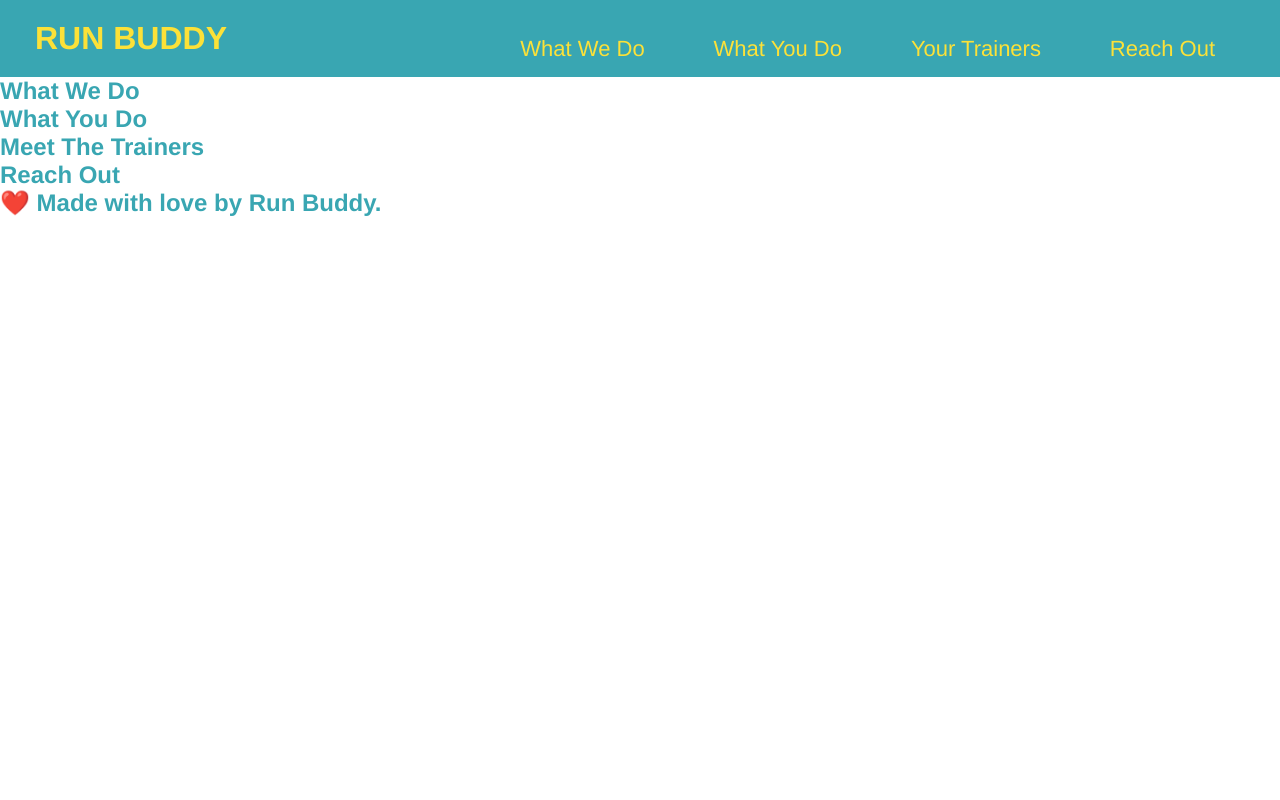
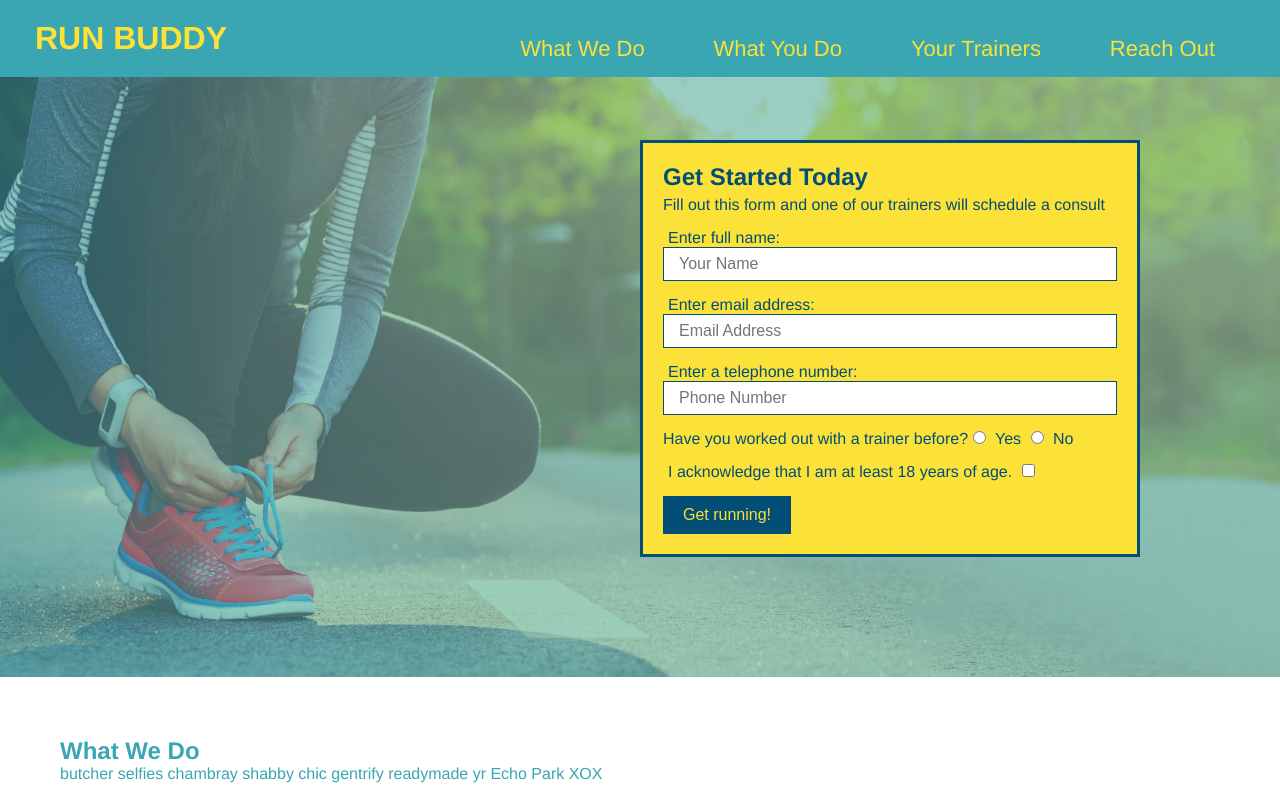
Before and after one commit to dgomez88/run-buddy, a plain HTML site: page index.html in a window 1280 px wide. Shown: the top 800 px of the page. Drawn offline with Linux system fonts and the light colour scheme.

Commit message:
add what you do icons

```diff
--- a/assets/style.css
+++ b/assets/style.css
@@ -1,6 +1,7 @@
 *{
     margin: 0;
     padding: 0;
+    box-sizing: border-box;
 }
 
 body {
@@ -43,3 +44,87 @@ header nav ul li a {
     font-weight: lighter;
     font-size: 22px;
 }
+
+footer {
+    background-color: #fce138;
+    width: 100%;
+    padding: 40px 35px;
+}
+
+footer h2 {
+    display: inline;
+    color: #024e76;
+    font-size: 30px;
+    margin: 0;
+}
+
+footer div {
+    float: right;
+    line-height: 1.5;
+    text-align: right;
+}
+
+footer a {
+    color: #024e76;
+}
+
+section {
+    padding: 60px;
+  }
+
+/* Hero Style Start */
+.hero {
+    background-image: url("../assets/images/hero-bg.jpg");
+    height: 600px;
+    background-size: cover;
+    background-position: center;
+    position: relative;
+}
+/* Hero Style End */
+
+.hero-form {
+    background-color: #fce138;
+    padding: 20px;
+    width: 500px;
+    color: #024e76;
+    border: 3px solid #024e76;
+    position: absolute;
+    bottom: 120px;
+    right: 140px;
+}
+
+.hero-form p {
+    margin: 5px 0 15px 0;
+}
+
+.hero-form h3 {
+    font-size: 24px;
+    margin: 0;
+}
+
+.hero-form p {
+    margin: 5px 0 15px 0;
+}
+
+.form-input {
+    border: 1px solid #024e76;
+    display: block;
+    padding: 7px 15px;
+    font-size: 16px;
+    color: #024e76;
+    width: 100%;
+    margin-bottom: 15px;
+}
+
+.hero-form label {
+    margin: 0 5px
+}
+
+.hero-form button {
+    color: #fce138;
+    background-color: #024e76;
+    border: none;
+    padding: 10px 20px;
+    font-size: 16px;
+}
+/* HERO STYLES END */
--- a/index.html
+++ b/index.html
@@ -37,17 +37,72 @@
 </header>
 
 <!-- hero/jumbrotron -->
-<section>
+<section class="hero">
+    <div class="hero-form">
+        <h3>Get Started Today</h3>
+        <p>Fill out this form and one of our trainers will schedule a consult</p>
+        <!-- Add form element -->
+        <form>
+            <label for="name">Enter full name:</label>
+            <input type="text" placeholder="Your Name" name="name" id="name" class="form-input">
+            <label for="email">Enter email address:</label>
+            <input type="email" placeholder="Email Address" name="email" id="email" class="form-input">
+            <label for="phone">Enter a telephone number:</label>
+            <input type="tel" placeholder="Phone Number" name="phone" id="phone" class="form-input">
+            <p>
+                Have you worked out with a trainer before?
+                <input type="radio" name="trainer-confirm" id="trainer-yes" />
+                <label for="trainer-yes">Yes</label>
+                <input type="radio" name="trainer-confirm" id="trianer-no" />
+                <label for="trainer-no">No</label>
+            </p>
+            <p>
+                <label for="checkbox">
+                    I acknowledge that I am at least 18 years of age.
+                </label>
+                <input type="checkbox" name="age-confirm" id="checkbox" />
+            </p>
+            <button type="submit"> Get running! </button>
+        </form>
+    </div>
 </section>
 
 <!-- "what we do" section-->
-<section>
+<section id="what-we-do">
     <h2>What We Do</h2>
+    <p>
+        butcher selfies chambray shabby chic gentrify readymade yr Echo Park XOX
+    </p>
 </section>
 
 <!-- "what you do" section-->
-<section>
+<section id=what-you-do">
     <h2> What You Do</h2>
+
+    <div>
+        <!-- insert this img element -->
+        <img src="./assets/images/step-1.svg" alt="" />
+        <h3>Step 1: Fill Out the Form Above.</h3>
+        <p>You're already here, so why not?</p>
+    </div>
+
+    <div>
+        <img src="./assets/images/step-2.svg" alt="" />
+        <h3>Step 2: Consult with One of Our Trainers.</h3>
+        <p>Are you here to build muscle, lose weight, or just feel good?</p>
+    </div>
+
+    <div>
+        <img src="./assets/images/step-3.svg" alt="" />
+        <h3>Step 3: Get Running.</h3>
+        <p>Hit the ground running (literally) once your trainer lays out your plan.</p>
+    </div>
+
+    <div>
+        <img src="./assets/images/step-4.svg" alt="" />
+        <h3>Step 4. See Results.</h3>
+        <p>Bi-weekly checkins with your trainer will keep you focused</p>
+    </div>
 </section>
 
 <!-- "meet the trainers" section-->
@@ -63,6 +118,10 @@
 <!-- footer -->
 <footer>
     <h2> ❤️ Made with love by Run Buddy.</h2>
+    <div>
+        <a href="#">Read Our Privacy Policy</a><br />
+        &copy; 2019 Run Buddy, Inc.
+    </div>
 </footer>
 
 
```
Also changed, not shown: assets/images/hero-bg.jpg (added), assets/images/step-1.svg (added), assets/images/step-2.svg (added), assets/images/step-3.svg (added), assets/images/step-4.svg (added).
